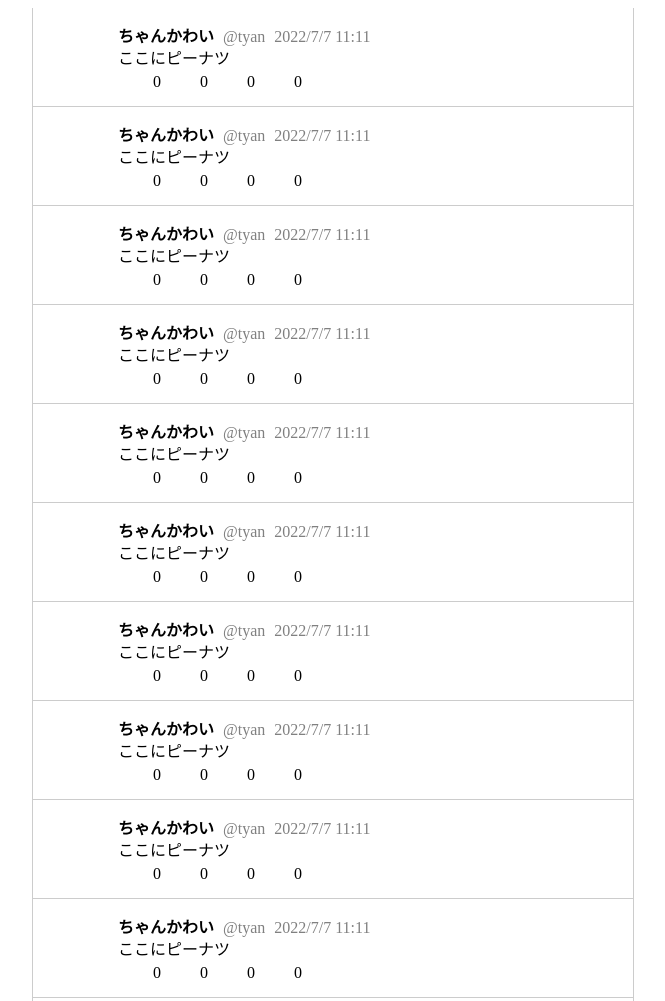
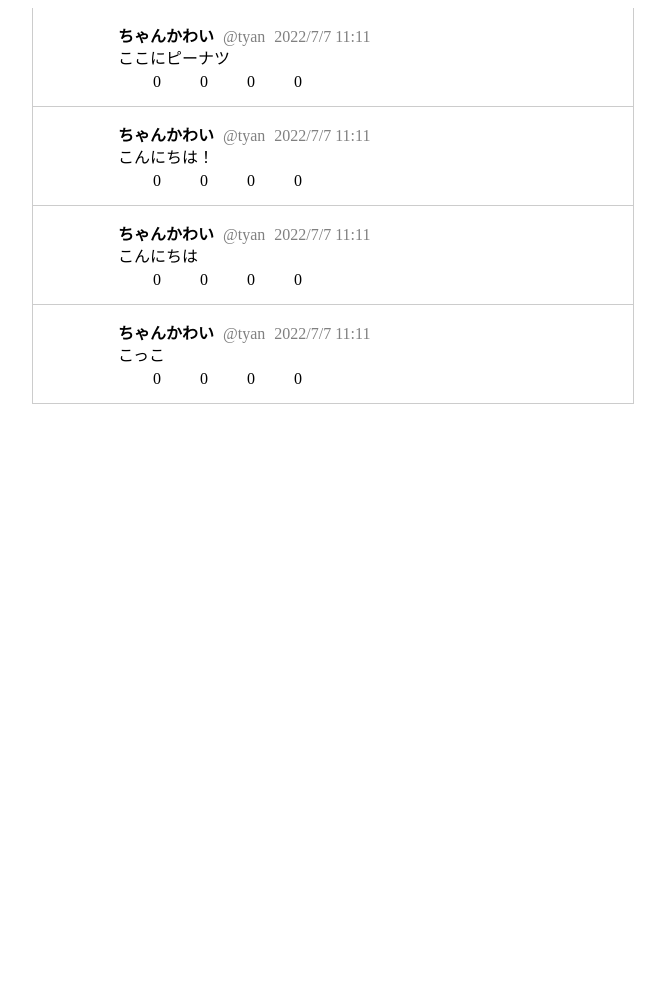
Before and after one commit to tyannkawai/tyannkawai.github.io, a plain HTML site: page titter.html in a window 1280 px wide. Shown: the top 1001 px of the page, without its empty margins (307-972 px from the left). After the commit the page ends 800 px from the top, so only its background shows below. Drawn offline with Linux system fonts and the light colour scheme.

Commit message:
変換${n}

```diff
--- a/titter.html
+++ b/titter.html
@@ -93,7 +93,10 @@
       </div>
         <script type="text/javascript">
           let timeline = document.getElementById('timeline')
-          for(i = 0; i <20; i++){
+          let array = ["こんにちは！",
+                      　"こんにちは",
+                        "こっこ"]
+          array.forEach((n) =>{
             let template =`  <div class="tweet">
                 <div class="icon">
                   <img src="123456.png" alt="">
@@ -105,7 +108,7 @@
                     <span class= "date">2022/7/7 11:11</span>
                   </div>
                   <div class="text">
-                    ここにピーナツ
+                    ${n}
                   </div>
                   <div class="sction">
                     <span class="icon_chat">0</span>
@@ -116,7 +119,7 @@
                 </div>
               </div>`
             timeline.innerHTML = timeline.innerHTML + template
-          }
+          });
         </script>
   </body>
 </html>
```
